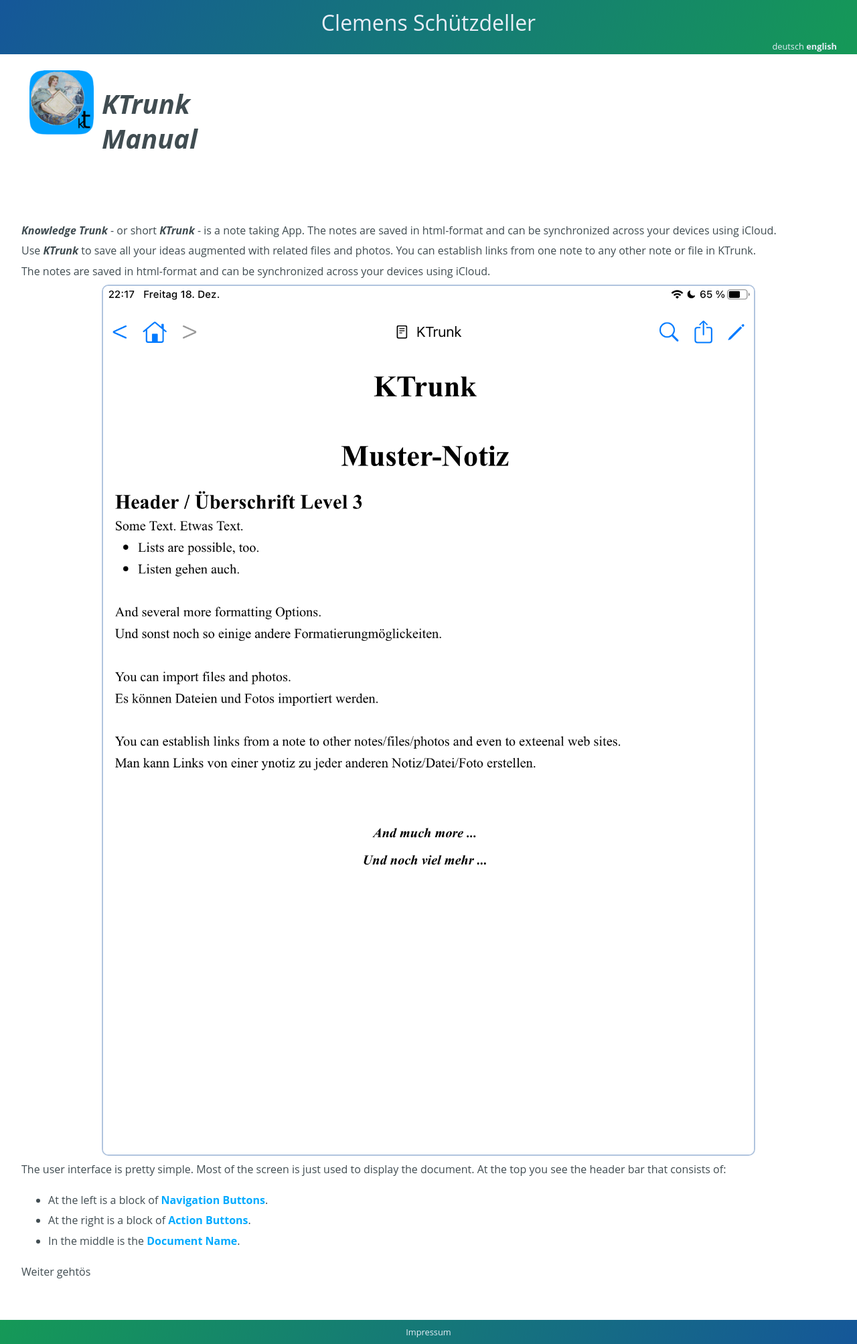
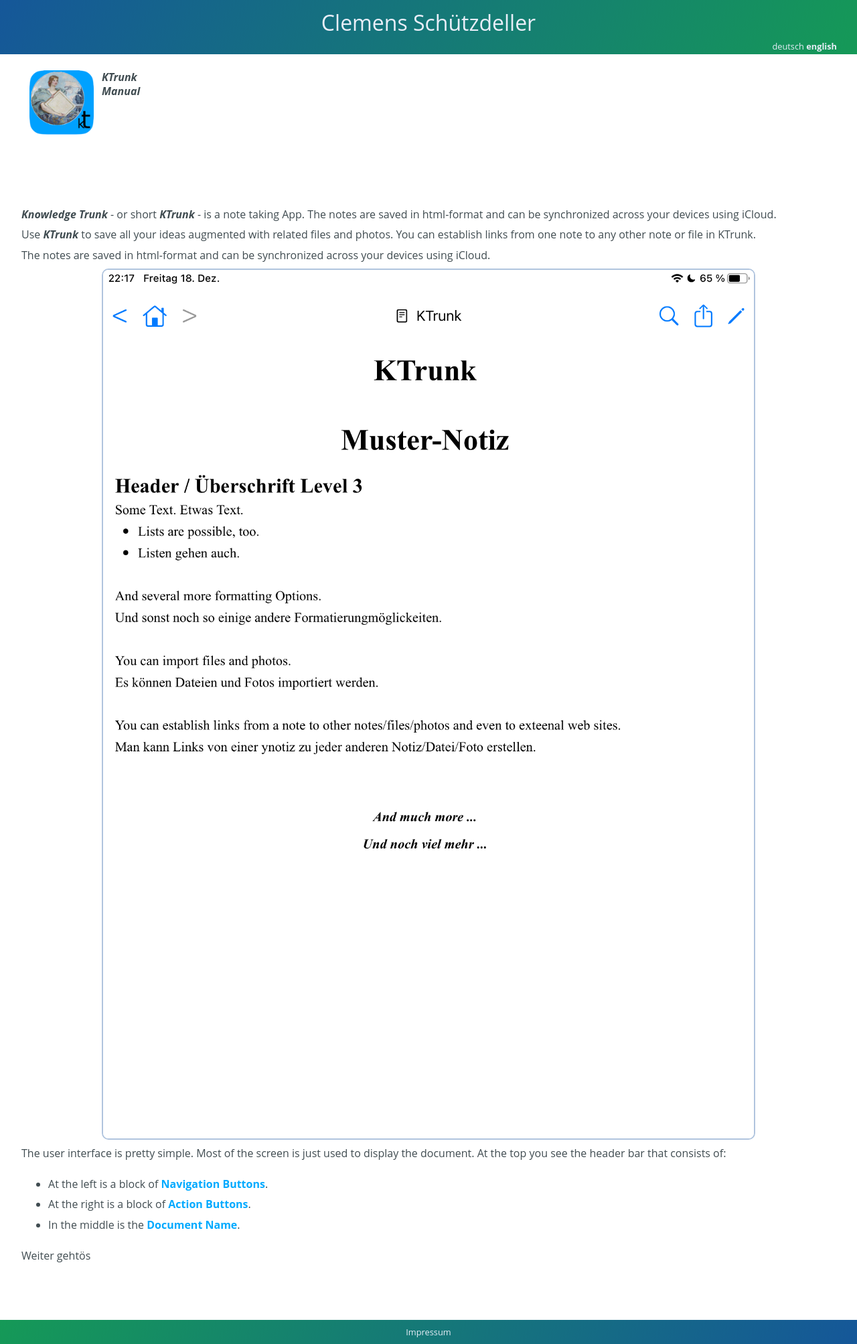
Before and after one commit to cs-LA/home, a Jekyll site: the page built from KTrunk/Manual.md, in a window 1280 px wide. Shown: the whole page at 67% size. Built offline with Jekyll 4.4.1, drawn with Linux system fonts in a browser that asks for light colours; our own code applies the rules of GitHub Pages for plain Markdown files.

Commit message:
Update Manual.md

```diff
--- a/KTrunk/Manual.md
+++ b/KTrunk/Manual.md
@@ -3,7 +3,7 @@
   <div class="logoColumn left">
     <img src="logo120.png">
   </div>
-  <div class="logoColumn right" style="font-size: 40px;">
+  <div class="logoColumn right">
     <b><i>KTrunk<br><span class="en">Manual</span><span class="de">Handbuch</span></i></b>
   </div>
 </div>
```
